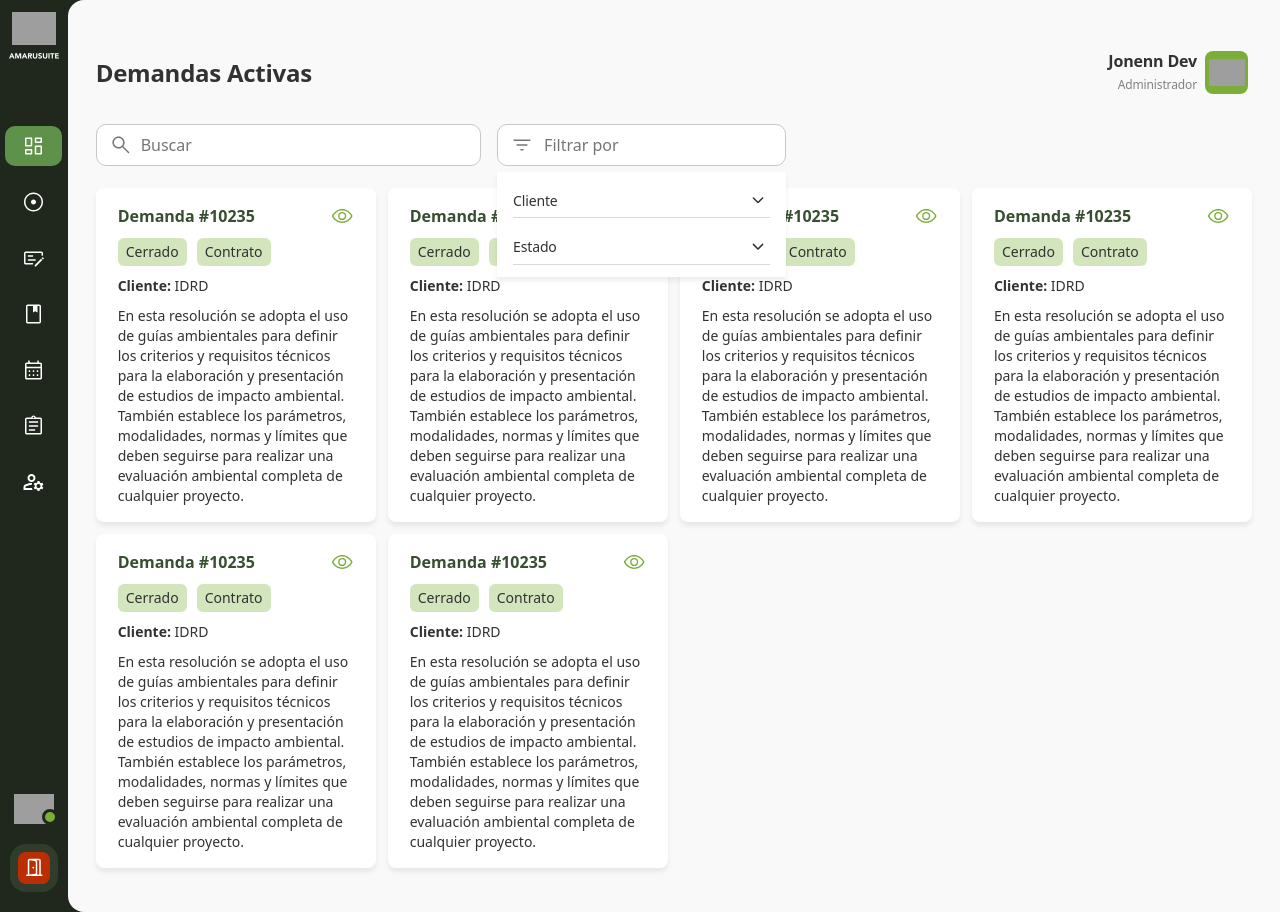
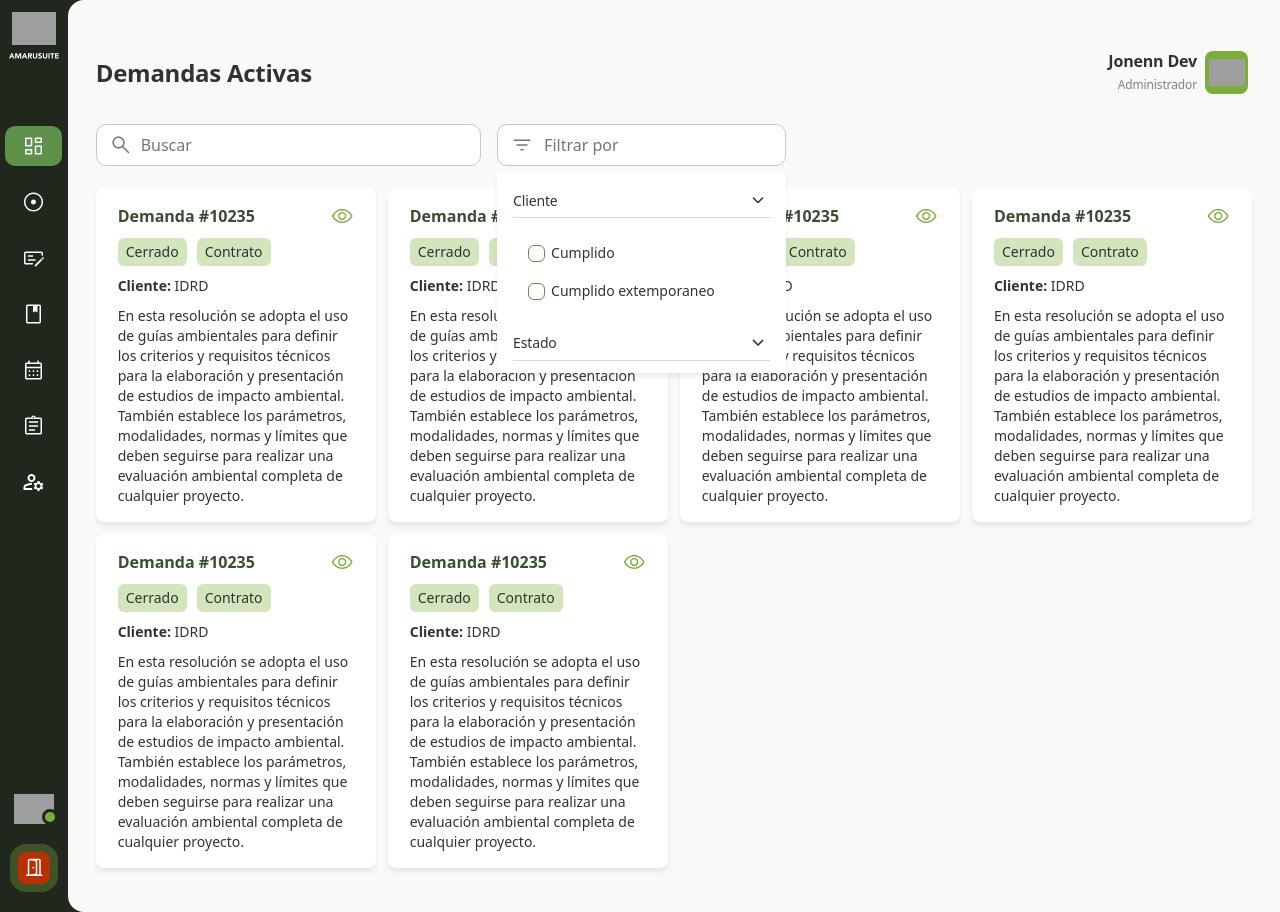
Before and after one commit to jonenn/Amaru, a React (Vite) app: page / in a window 1280 px wide. Both pictures are taken after a click on the button "Filtrar por". Built offline with nearby package versions, Linux system fonts and the light colour scheme; grey boxes are pictures that could not be loaded.

Commit message:
UX/UI initial data mockup for filters

```diff
--- /dev/null
+++ b/src/components/HomeComponents/Searchbar/Filter.jsx
@@ -0,0 +1,58 @@
+import { useState } from "react";
+import Check from "@/assets/check.svg";
+
+const CustomCheckbox = ({ checked }) => {
+   return (
+      <span
+         className={`flex justify-center items-center w-[30px] h-[30px] rounded-3xl cursor-pointer
+        ${checked ? "" : "hover:bg-green-hover"}`}
+      >
+         <span
+            className={`flex justify-center items-center w-[17px] h-[17px] border border-green-active rounded-md transition-colors
+            ${checked ? "bg-green-active" : "bg-transparent"}`}
+         >
+            {checked && <img src={Check} alt="Checked" className="w-3 h-3" />}
+         </span>
+      </span>
+   );
+};
+
+const Filter = ({ onChange, filtersData = [] }) => {
+   const [selected, setSelected] = useState([]);
+
+   const toggleFilter = (id) => {
+      let newSelected;
+      if (selected.includes(id)) {
+         newSelected = selected.filter((item) => item !== id);
+      } else {
+         newSelected = [...selected, id];
+      }
+      setSelected(newSelected);
+      onChange?.(newSelected);
+   };
+
+   return (
+      <div className="flex flex-col gap-2">
+         {filtersData.map((filter) => {
+            const checked = selected.includes(filter.id);
+            return (
+               <label
+                  key={filter.id}
+                  className="flex items-center cursor-pointer select-none"
+               >
+                  <input
+                     type="checkbox"
+                     checked={checked}
+                     onChange={() => toggleFilter(filter.id)}
+                     className="sr-only"
+                  />
+                  <CustomCheckbox checked={checked} />
+                  <span>{filter.label}</span>
+               </label>
+            );
+         })}
+      </div>
+   );
+};
+
+export default Filter;
--- a/src/components/HomeComponents/Searchbar/Searchbar.jsx
+++ b/src/components/HomeComponents/Searchbar/Searchbar.jsx
@@ -1,6 +1,16 @@
 import Filter from "@/assets/filter.svg";
 import Arrow from "@/assets/arrow.svg";
+import FilterOptions from "./Filter";
 import { useState } from "react";
+
+const stateFilters = [
+   { id: "cumplido", label: "Cumplido" },
+   { id: "extemporaneo", label: "Cumplido extemporaneo" },
+];
+
+const handleStateChange = (selected) => {
+   console.log("Active filters:", selected);
+};
 
 const Searchbar = () => {
    const [filterOpen, setFilterOpen] = useState(false);
@@ -42,6 +52,12 @@ const Searchbar = () => {
                   </div>
                   <img src={Arrow} alt="" />
                </div>
+               <div className="flex m-2">
+                  <FilterOptions
+                     filtersData={stateFilters}
+                     onChange={handleStateChange}
+                  />
+               </div>
                <div className="flex border-b-1 border-black-divisor w-full justify-between cursor-pointer">
                   <div className="relative leading-[2.4] tracking-tightest">
                      Estado
--- a/src/index.css
+++ b/src/index.css
@@ -7,6 +7,7 @@
    --color-green-button: #7cad39;
    --color-green-title: #374e30;
    --color-green-secondary: #d2e5bd;
+   --color-green-hover: rgba(131, 183, 60, 0.3);
    --color-white-main: #f9f9f9;
    --color-red-main: #b92f03;
    --color-black-main: #323232;
```
Also changed, not shown: src/assets/check.svg (added).
